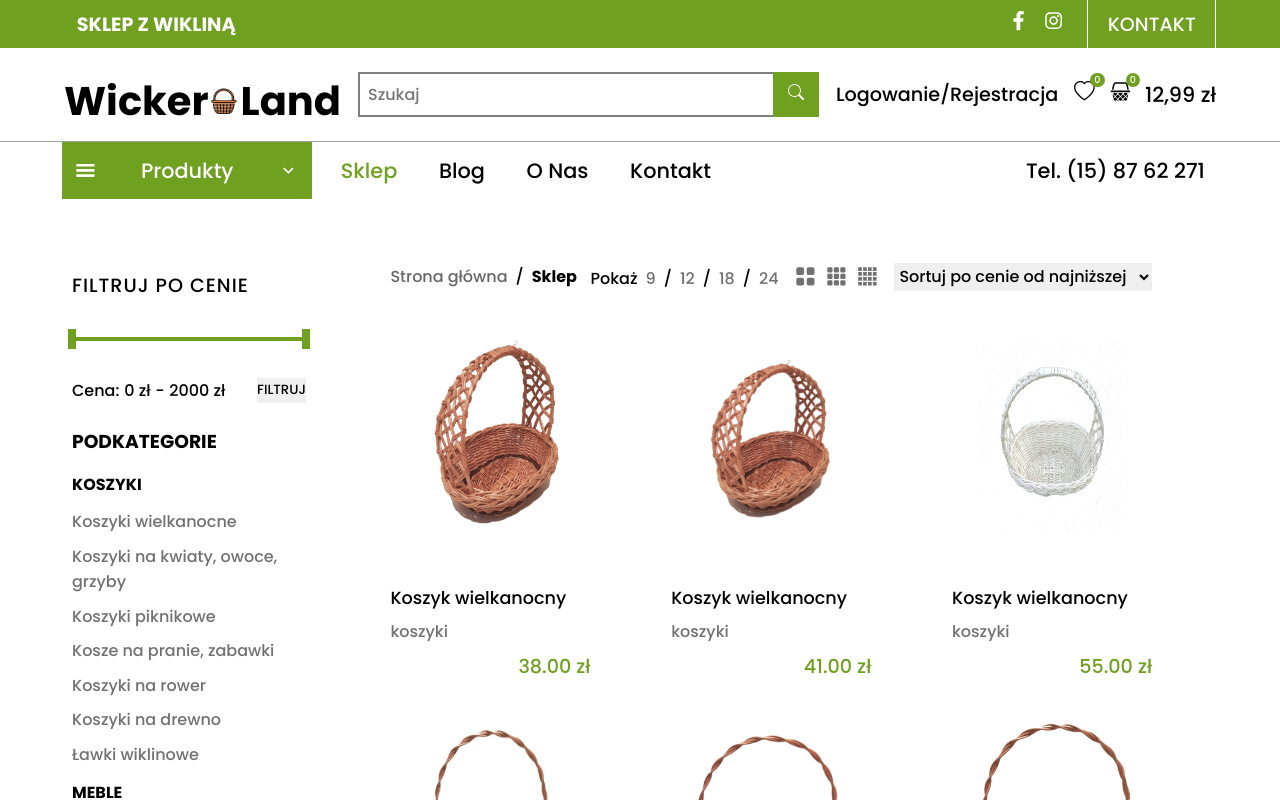
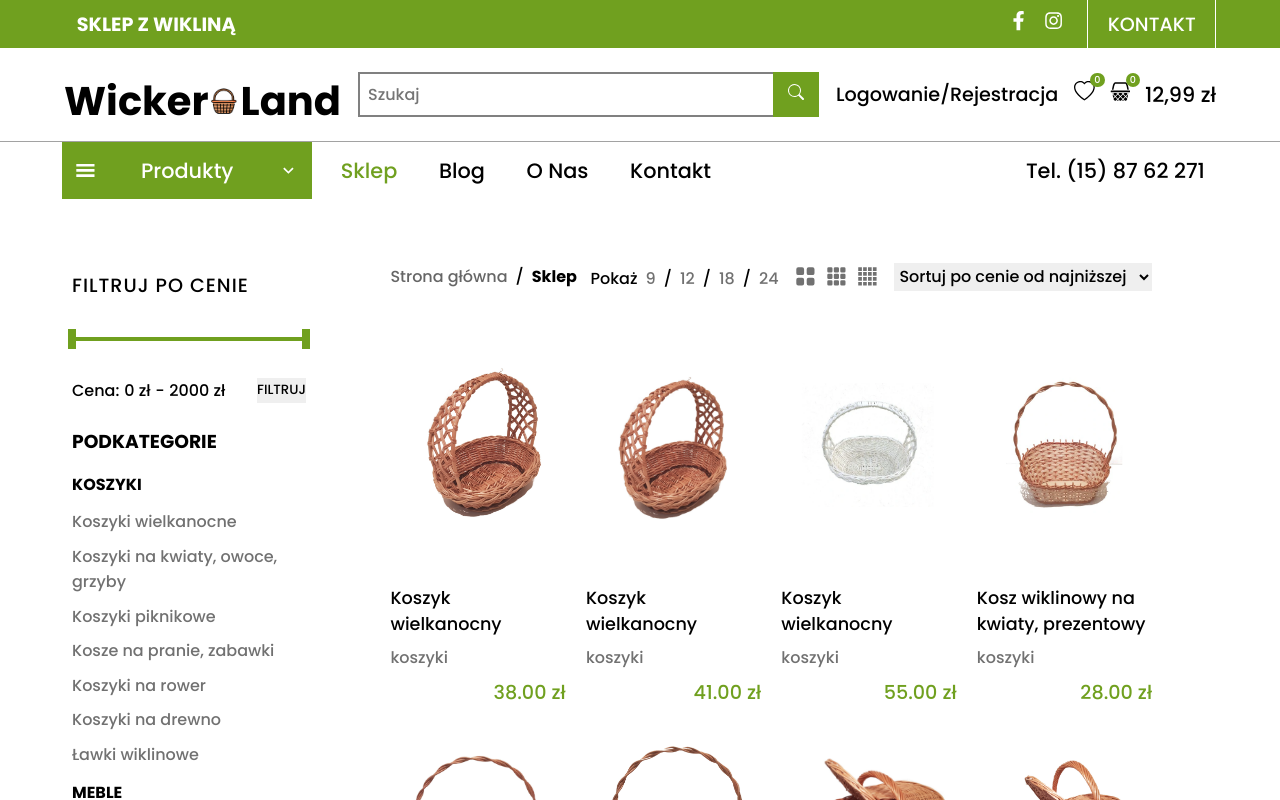
Before and after one commit to Desparion7/Wickerland, a React (Vite) app: page /sklep in a window 1280 px wide. Shown: the top 800 px of the page. Built offline with nearby package versions, Linux system fonts and the light colour scheme.

Commit message:
add grid products render

```diff
--- a/src/components/HomePageProducts/HomePageProducts.module.css
+++ b/src/components/HomePageProducts/HomePageProducts.module.css
@@ -4,6 +4,7 @@
 	align-items: center;
 	flex-direction: column;
 	margin: 2em 0;
+	padding: 2rem;
 }
 .homepage_products_titles {
 	display: flex;
@@ -39,7 +40,8 @@
 	display: flex;
 	justify-content: center;
 	flex-wrap: wrap;
-	gap: 0.5rem;
+	width: 100%;
+	gap: 1rem;
 }
 
 @media screen and (min-width: 600px) {
@@ -50,6 +52,6 @@
 		font-size: 1.4rem;
 	}
 	.homepage_products_box {
-		gap: 4em;
+		gap: 1em;
 	}
 }
--- a/src/components/HomePageProducts/HomePageProducts.tsx
+++ b/src/components/HomePageProducts/HomePageProducts.tsx
@@ -36,9 +36,18 @@ const HomePageProducts = () => {
 			</div>
 
 			<div className={styles.homepage_products_box}>
-				{homeBasket.map((product) => (
-					<ProductPreview key={product.pid} product={product} />
-				))}
+				{activeProducts === 'koszyki' &&
+					homeBasket.map((product) => (
+						<ProductPreview key={product.pid} grid={4} product={product} />
+					))}
+				{activeProducts === 'meble' &&
+					homeFurniture.map((product) => (
+						<ProductPreview key={product.pid} grid={4} product={product} />
+					))}
+				{activeProducts === 'pojemniki' &&
+					homeChest.map((product) => (
+						<ProductPreview key={product.pid} grid={4} product={product} />
+					))}
 			</div>
 		</div>
 	);
--- a/src/components/ProductPreview/ProductPreview.module.css
+++ b/src/components/ProductPreview/ProductPreview.module.css
@@ -1,17 +1,25 @@
-.productPreview {
+.productPreview,
+.productPreview3,
+.productPreview4 {
 	display: flex;
 	flex-direction: column;
 	justify-content: space-between;
-	width: 80%;
+	width: 100%;
+	height: auto;
+	margin-top: 1rem;
+	padding: 0 1rem;
+}
+.productPreview_img,
+.productPreview_img3,
+.productPreview_img4 {
+	text-align: center;
+	width: 100%;
 	height: auto;
 }
-.productPreview_img {
-	text-align: center;
-	height: 50%;
-	width: auto;
-}
-.productPreview_img img {
-	width: 100%;
+.productPreview_img img,
+.productPreview_img3 img,
+.productPreview_img4 img {
+	width: 50%;
 	height: auto;
 	cursor: pointer;
 }
@@ -86,15 +94,62 @@
 }
 
 @media screen and (min-width: 600px) {
+	/* Grid-2 */
 	.productPreview {
-		width: 200px;
-		height: 350px;
-		gap: 0.5em;
+		position: relative;
+		width: 50%;
+		gap: 0.5rem;
+		height: 400px;
+		padding: 0;
+	}
+	.productPreview_img {
+		text-align: center;
+		height: 100%;
+		width: auto;
 	}
 	.productPreview_img img {
-		width: 12em;
-		height: 12em;
+		height: 250px;
+		width: 100%;
+		object-fit: scale-down;
 	}
+	/* Grid-3 */
+	.productPreview3 {
+		position: relative;
+		width: 30%;
+		gap: 0.5rem;
+		height: 360px;
+		padding: 0;
+	}
+	.productPreview_img3 {
+		text-align: center;
+		height: 100%;
+		width: auto;
+	}
+	.productPreview_img3 img {
+		height: 200px;
+		width: 100%;
+		object-fit: scale-down;
+	}
+	/* Grid-4 */
+	.productPreview4 {
+		position: relative;
+		width: 23%;
+		gap: 0.5rem;
+		height: 360px;
+		padding: 0;
+	}
+	.productPreview_img4 {
+		text-align: center;
+		height: 100%;
+		width: auto;
+	}
+	.productPreview_img4 img {
+		height: 180px;
+		width: 100%;
+		object-fit: scale-down;
+	}
+	/*  */
+	/*  */
 	.productPreview_info_name {
 		margin-top: 0.5rem;
 		font-size: 1.1rem;
--- a/src/components/ProductPreview/ProductPreview.tsx
+++ b/src/components/ProductPreview/ProductPreview.tsx
@@ -12,15 +12,24 @@ interface propsType {
 		amount: number;
 		price: number;
 	};
+	// Render the same component in different gird view
+	grid: number;
 }
 
-const ProductPreview = ({ product }: propsType) => {
+const ProductPreview = ({ product, grid }: propsType) => {
 	const [isFocus, setIsFocus] = useState(false);
 
 	const price = product.price.toFixed(2);
 	return (
 		<div
-			className={styles.productPreview}
+		// Change styles if different grid
+			className={`${
+				grid === 2
+					? styles.productPreview
+					: grid === 3
+					? styles.productPreview3
+					: styles.productPreview4
+			}`}
 			onMouseEnter={() => {
 				setIsFocus(true);
 			}}
@@ -28,7 +37,16 @@ const ProductPreview = ({ product }: propsType) => {
 				setIsFocus(false);
 			}}
 		>
-			<div className={styles.productPreview_img}>
+			<div
+			// Change styles if different grid
+				className={`${
+					grid === 2
+						? styles.productPreview_img
+						: grid === 3
+						? styles.productPreview_img3
+						: styles.productPreview_img4
+				}`}
+			>
 				{!isFocus && <img src={product.img[0]} alt={product.name} />}
 				{isFocus && (
 					<div className={styles.productPreview_img_focus}>
--- a/src/components/Shop/ProductsView.module.css
+++ b/src/components/Shop/ProductsView.module.css
@@ -2,7 +2,7 @@
 	display: flex;
 	justify-content: center;
 	flex-wrap: wrap;
-	gap: 1em;
+	gap: 0.5rem;
 	margin-top: 2em;
 }
 
@@ -11,7 +11,6 @@
 		display: flex;
 		justify-content: space-between;
 		flex-wrap: wrap;
-		gap: 2em;
 		margin-top: 3em;
 	}
 }
--- a/src/components/Shop/ProductsView.tsx
+++ b/src/components/Shop/ProductsView.tsx
@@ -6,7 +6,7 @@ const ProductsView = () => {
 	return (
 		<section className={styles.productsView}>
 			{products.map((product) => (
-				<ProductPreview product={product} key={product.pid} />
+				<ProductPreview product={product} grid={4} key={product.pid} />
 			))}
 		</section>
 	);
```
